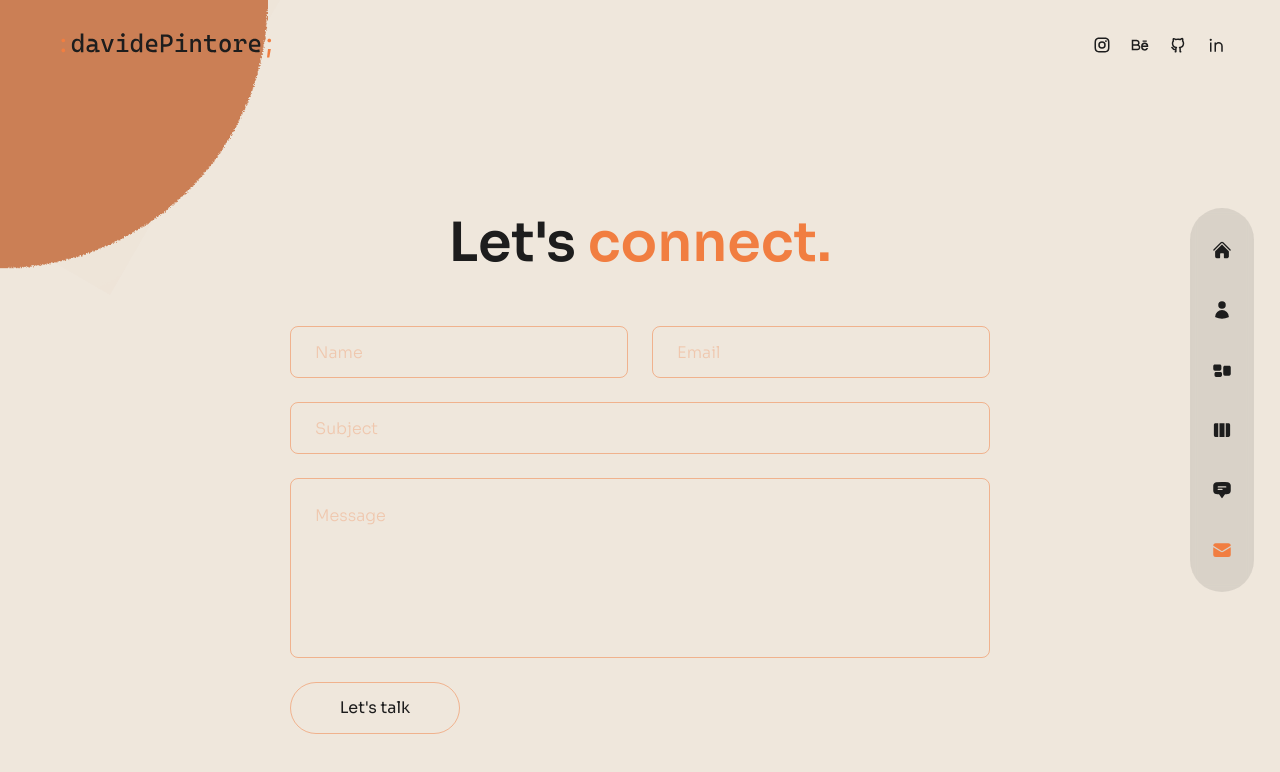
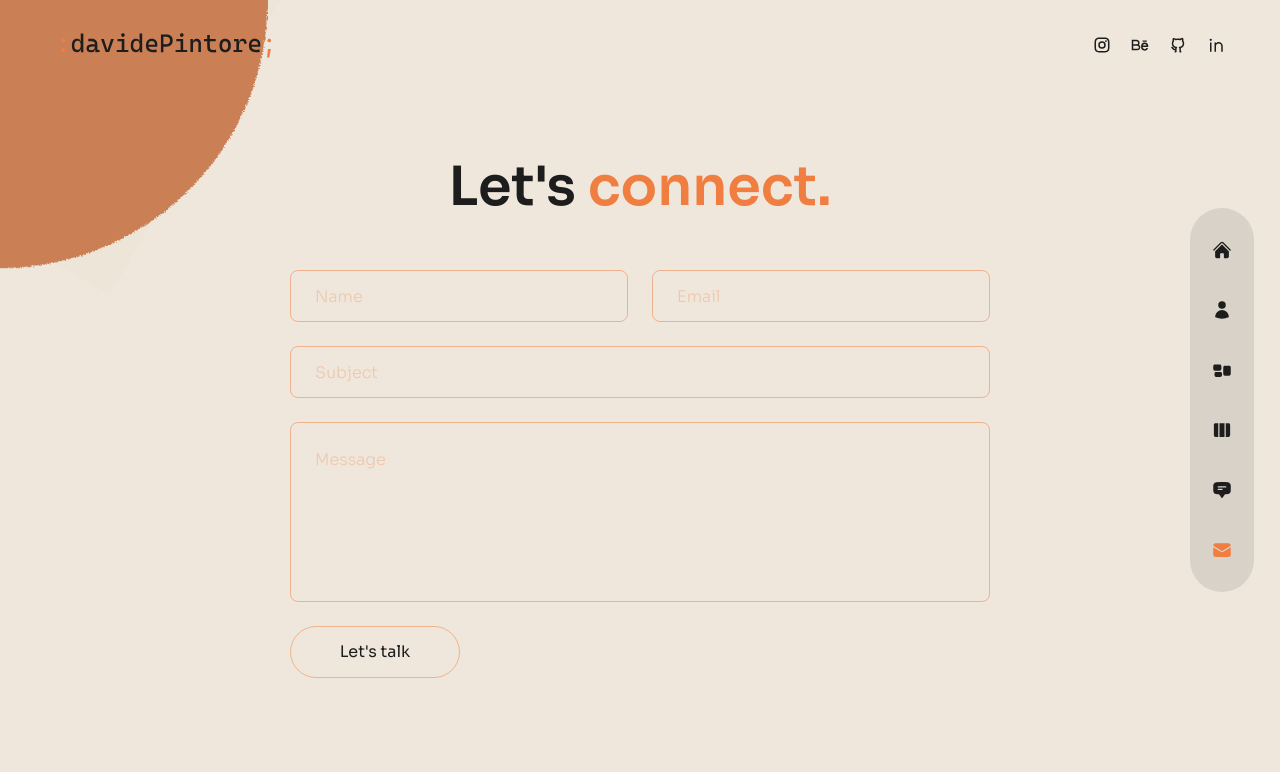
Before and after one commit to DartleDartle/Dartle-portfolio, a Next.js app: page /contact in a window 1280 px wide. Shown: the top 772 px of the page. Built offline with nearby package versions, Linux system fonts and the light colour scheme.

Commit message:
Fixing for laptop resolution.

```diff
--- a/pages/contact/index.js
+++ b/pages/contact/index.js
@@ -19,7 +19,7 @@ const Contact = () => {
             initial='hidden'
             animate='show'
             exit='hidden'
-            className='h2 mt-20 text-center mb-12'
+            className='h2 mt-6 text-center mb-12'
           >
             Let&apos;s <span className='text-accent'>connect.</span>
           </motion.h2>
--- a/pages/services/index.js
+++ b/pages/services/index.js
@@ -19,7 +19,7 @@ const Services = () => {
               initial='hidden'
               animate='show'
               exit='hidden'
-              className='h2 xl:mt-8 z-20 mt-24'
+              className='h2 xl:mt-8 z-20 mt-6'
             >
               All my skills <span className='text-accent'>.</span>
             </motion.h2>
```
